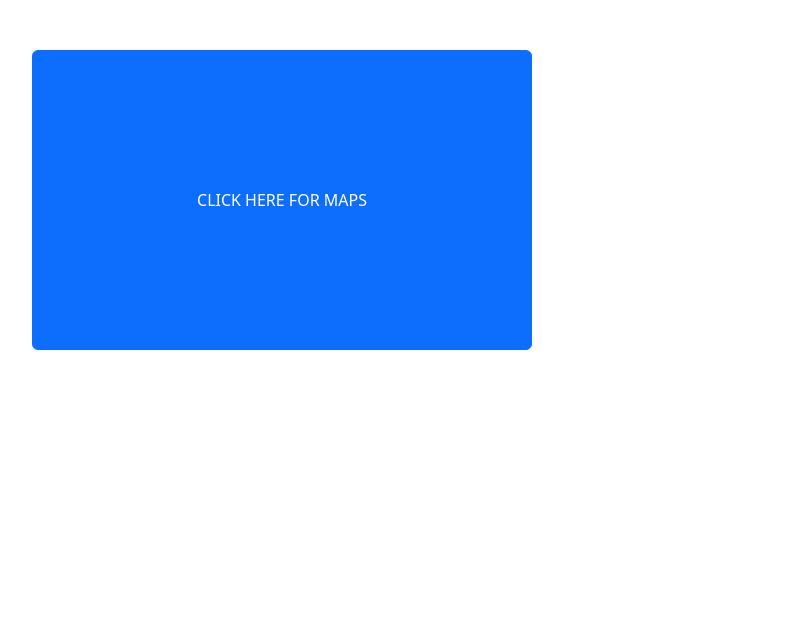
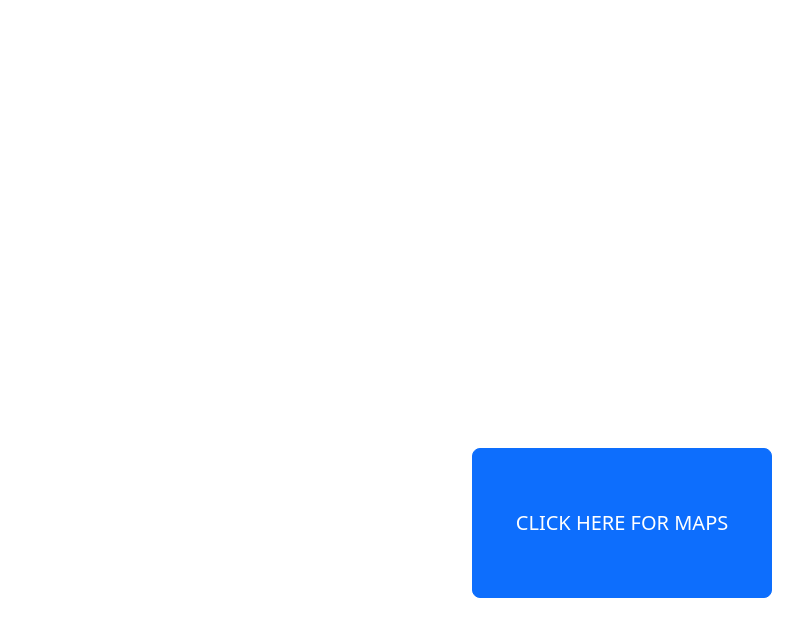
Before and after one commit to connorcaseyc/troys-site, a plain HTML site: page index.html in a window 1280 px wide. Shown: the whole page, without its empty margins (18-821 px from the left). Drawn offline with nearby package versions, Linux system fonts and the light colour scheme.

Commit message:
adjusting the sizing

```diff
--- a/index.html
+++ b/index.html
@@ -11,23 +11,30 @@
 			integrity="sha384-4bw+/aepP/YC94hEpVNVgiZdgIC5+VKNBQNGCHeKRQN+PtmoHDEXuppvnDJzQIu9"
 			crossorigin="anonymous"
 		/>
-	</head>
-	<body>
 		<script
 			src="https://cdn.jsdelivr.net/npm/bootstrap@5.3.1/dist/js/bootstrap.bundle.min.js"
 			integrity="sha384-HwwvtgBNo3bZJJLYd8oVXjrBZt8cqVSpeBNS5n7C8IVInixGAoxmnlMuBnhbgrkm"
 			crossorigin="anonymous"
 		></script>
-
-		<div id="parent" style="margin: 50px;">
+		<style>
+			.flex-container {
+				display: flex;
+				justify-content: center;
+				margin-top: 35%;
+				/* font-size: 300px; */
+			}
+		</style>
+	</head>
+	<body>
+		<div class="flex-container">
 			<a
 				href="https://drive.google.com/drive/folders/1K4ADwf_KGaxGzIHKX_tHfd8fgWz25GZJ"
 				target="_blank"
 			>
 				<button
 					type="button"
-					class="btn btn-primary"
-					style="height: 300px; width: 500px"
+					class="btn btn-primary btn-lg"
+					style="height: 150px; width: 300px"
 				>
 					CLICK HERE FOR MAPS
 				</button>
```
